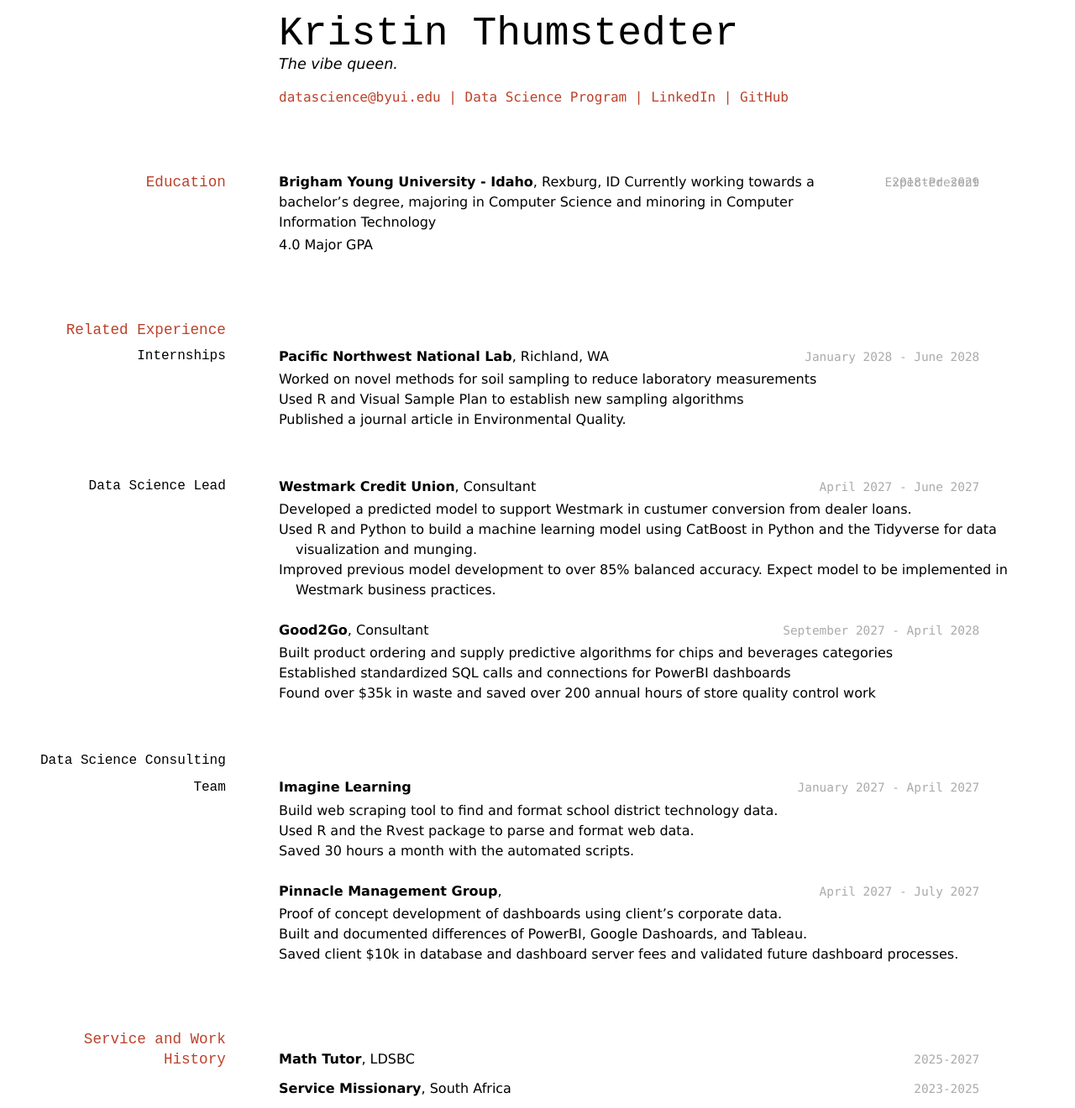
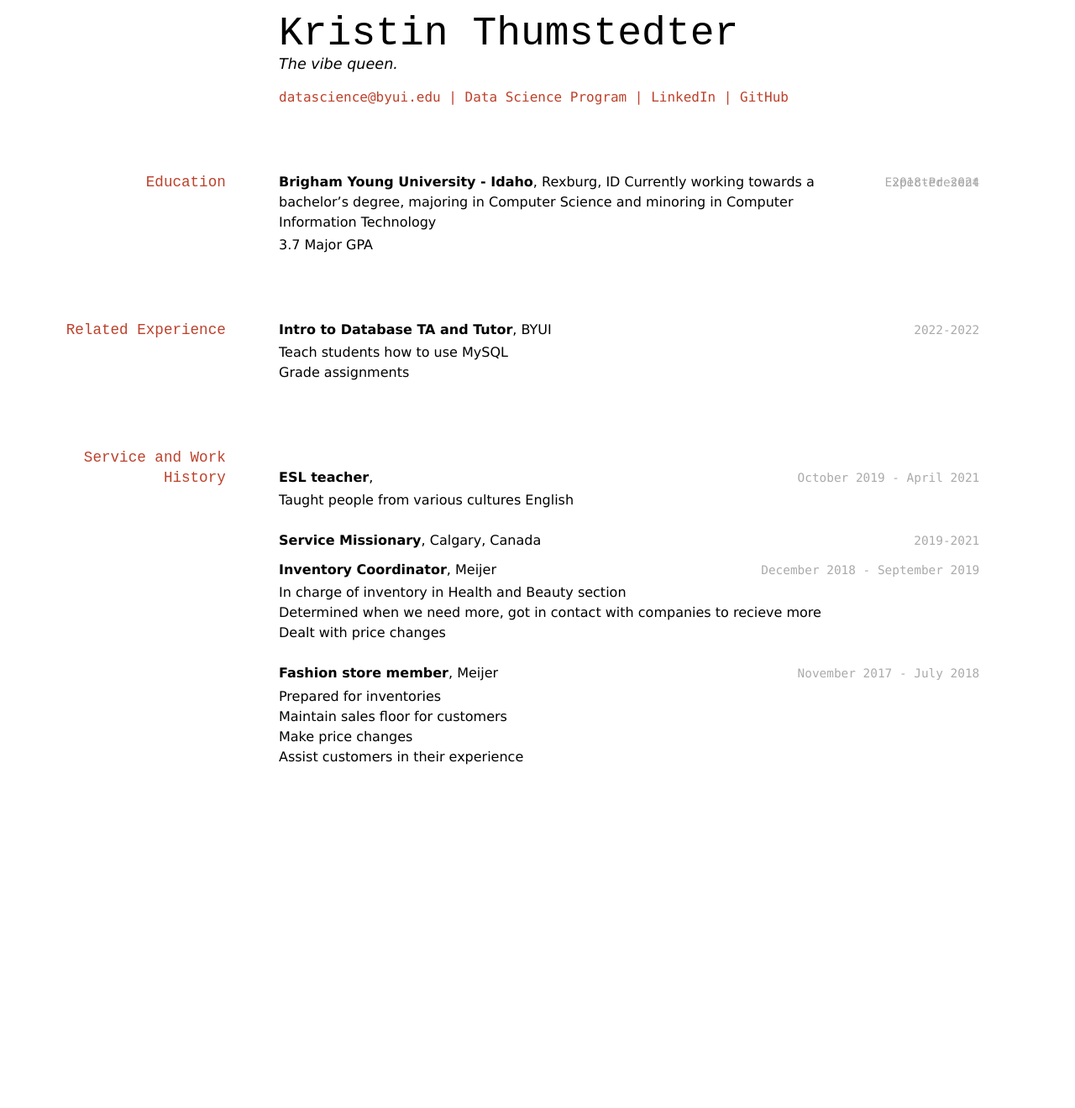
Before and after one commit to byuids-resumes/thumstedterk_resume, a Jekyll site: the page built from docs/index.md, in a window 1280 px wide. Shown: the whole page at 84% size. Built offline with Jekyll 4.4.1, drawn with Linux system fonts in a browser that asks for light colours; after the commit the page ends 938 px from its top, so only the background shows below that.

Commit message:
Update index.md

```diff
--- a/docs/index.md
+++ b/docs/index.md
@@ -17,64 +17,52 @@ The vibe queen.
 ## Education
 
 `2018-Present`
-`Expected 2029`
+`Expected 2024`
 __Brigham Young University - Idaho__, Rexburg, ID
 Currently working towards a bachelor's degree, majoring in Computer Science and minoring in Computer Information Technology
-- 4.0 Major GPA
+- 3.7 Major GPA
 
 
 ## Related Experience
 
-### Internships
 
-`January 2028 - June 2028`
-__Pacific Northwest National Lab__, Richland, WA
-
-- Worked on novel methods for soil sampling to reduce laboratory measurements
-- Used R and Visual Sample Plan to establish new sampling algorithms
-- Published a journal article in Environmental Quality.
-
-### Data Science Lead
-
-`April 2027 - June 2027`
-__Westmark Credit Union__, Consultant
-
-- Developed a predicted model to support Westmark in custumer conversion from dealer loans.
-- Used R and Python to build a machine learning model using CatBoost in Python and the Tidyverse for data visualization and munging.
-- Improved previous model development to over 85% balanced accuracy. Expect model to be implemented in Westmark business practices.
-
-`September 2027 - April 2028`
-__Good2Go__, Consultant
-
-- Built product ordering and supply predictive algorithms for chips and beverages categories
-- Established standardized SQL calls and connections for PowerBI dashboards
-- Found over $35k in waste and saved over 200 annual hours of store quality control work
-
-### Data Science Consulting Team
-
-`January 2027 - April 2027`
-__Imagine Learning__
-
-- Build web scraping tool to find and format school district technology data.
-- Used R and the Rvest package to parse and format web data.
-- Saved 30 hours a month with the automated scripts.
-
-`April 2027 - July 2027`
-__Pinnacle Management Group__,
-
-- Proof of concept development of dashboards using client's corporate data.
-- Built and documented differences of PowerBI, Google Dashoards, and Tableau.
-- Saved client $10k in database and dashboard server fees and validated future dashboard processes.
+`2022-2022`
+__Intro to Database TA and Tutor__, BYUI
+- Teach students how to use MySQL
+- Grade assignments
 
 
 ## Service and Work History
 
-`2025-2027`
-__Math Tutor__, LDSBC
+
+`October 2019 - April 2021`
+__ESL teacher__,
+
+- Taught people from various cultures English
+
+`2019-2021`
+__Service Missionary__, Calgary, Canada
 
 
-`2023-2025`
-__Service Missionary__, South Africa
+`December 2018 - September 2019`
+__Inventory Coordinator__, Meijer
+
+- In charge of inventory in Health and Beauty section
+- Determined when we need more, got in contact with companies to recieve more
+- Dealt with price changes
+
+
+`November 2017 - July 2018`
+__Fashion store member__, Meijer
+
+- Prepared for inventories
+- Maintain sales floor for customers
+- Make price changes
+- Assist customers in their experience
+
+
+
+
 
 
 
```
